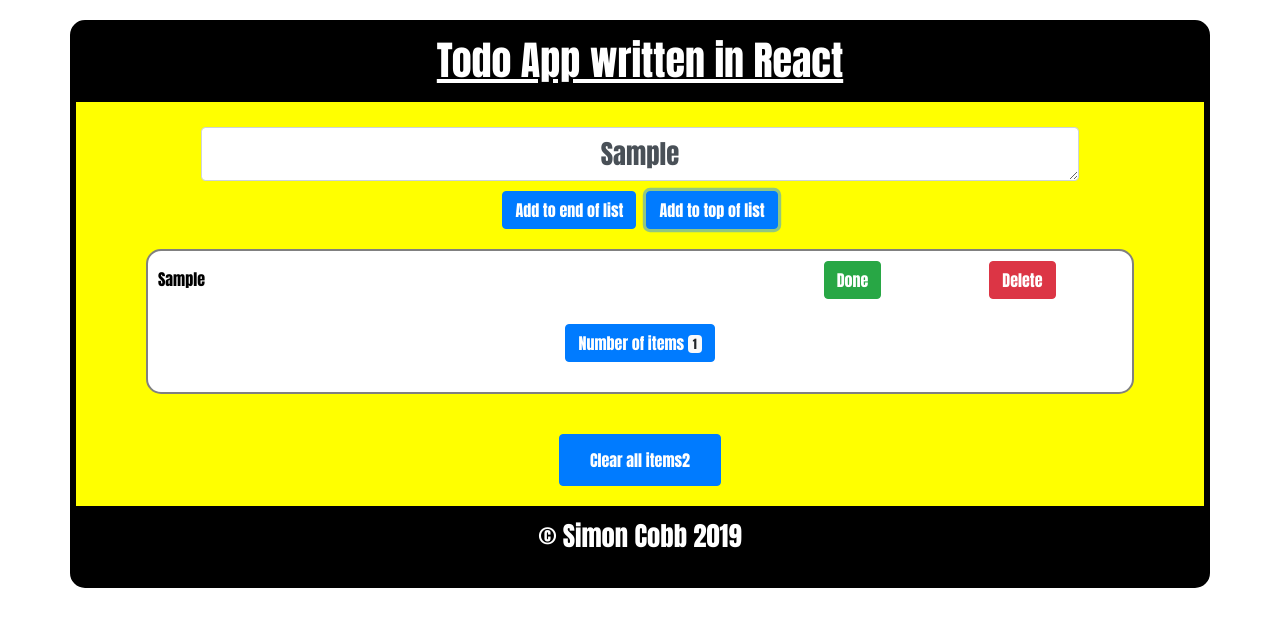
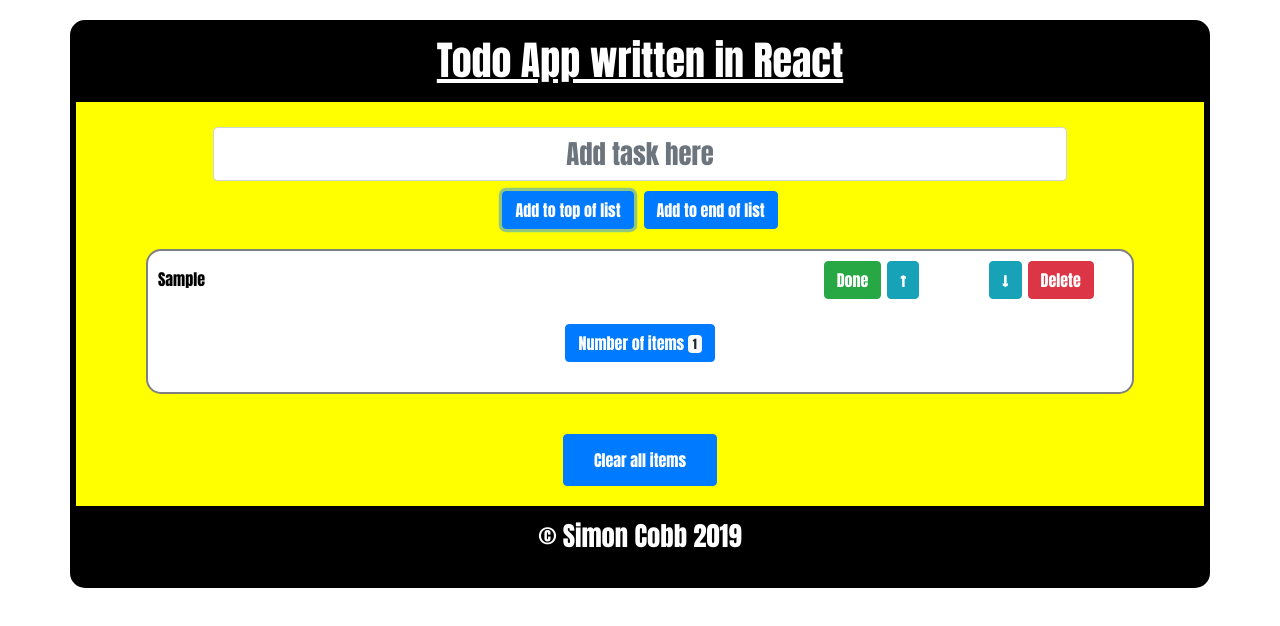
Before and after one commit to simoncobb1966/todo-app-frontend, a React app: page / in a window 1280 px wide. Both pictures are taken after typing "Sample" into the empty fields and a click on the button "Add to top of list". Shown: the top 626 px of the page. Built offline with nearby package versions, Linux system fonts and the light colour scheme.

Commit message:
up down arrows v1

```diff
--- a/src/App.css
+++ b/src/App.css
@@ -68,7 +68,7 @@ body {
   margin-right: auto;
 }
 
-#todoInput {
+.todoInput {
   margin-bottom: 10px;
   font-size: 20pt;
   width: 80%;
--- a/src/App.js
+++ b/src/App.js
@@ -8,23 +8,22 @@ import Footer from './components/footer'
 import Numberoftasks from './components/Numberoftasks'
 import Clearbutton from './components/clearbutton'
 
-
 class App extends Component {
-
-
 
   state = {
     tasks: [],
-    qtyOfTasks: 0
+    qtyOfTasks: 0,
   }
 
-clearList = () => {
-alert ("clear list function")
+  clearList = () => {
+    this.setState({
+      tasks: []
+    })
+  }
 
-  this.setState({
-    tasks: []
-  })
-}
+  moveTask = (id, i) =>{
+    alert (id + " " + i)
+  }
 
   addDone = (kv) => {
     let currentTasks = this.state.tasks
@@ -42,23 +41,20 @@ alert ("clear list function")
     })
   }
 
-  addTaskEnd = (taskDescription) => {
+  addTask = (taskDescription, id) => {
     let currentTasks = this.state.tasks
-    currentTasks.push({
-      taskText: taskDescription,
-      status: "ACTIVE"
-    })
-    this.setState({
-      tasks: currentTasks
-    })
-  }
-
-  addTaskTop = (taskDescription) => {
-    let currentTasks = this.state.tasks
+    if (id==="topButton") {
     currentTasks.unshift({
       taskText: taskDescription,
       status: "ACTIVE"
     })
+  }
+else {
+  currentTasks.push({
+    taskText: taskDescription,
+    status: "ACTIVE"
+  })
+}
     this.setState({
       tasks: currentTasks
     })
@@ -72,42 +68,46 @@ alert ("clear list function")
     return qtyTasks
   }
 
-
-
   render() {
-
-    const headinginfo = "Todo App written in React";
-
-
     return (
 
       <div className="container mainstyle">
-        <Header headingText={headinginfo} />
+        <Header />
 
-        <Entertodo addTaskEndFunction={this.addTaskEnd}
-          addTaskTopFunction={this.addTaskTop}
+        <Entertodo
+          addTaskFunction={this.addTask}
         />
 
         <div className="mainList">
-
           {
             this.state.tasks.map((item, i) => {
               return <Actualtodolist
                 addDoneFunction={this.addDone}
                 addDeletedFunction={this.addDeleted}
-                keyValue={i} taskDescription={item.taskText} taskStatus={item.status} />
+                keyValue={i}
+                taskDescription={item.taskText}
+                taskStatus={item.status}
+                moveTaskFunction={this.moveTask}
+              />
             })
           }
 
-          <Numberoftasks qtyOfTasksFunction={this.qtyOfTasks} />
+          <Numberoftasks
+            qtyOfTasksFunction={this.qtyOfTasks}
+          />
         </div>
 
         <div className="clearButton">
-          <Clearbutton clearListFunction={this.clearList} />
+          <Clearbutton
+            clearListFunction={this.clearList}
+          />
         </div>
 
         <Footer />
+
       </div>
+
+
     );
   }
 }
--- a/src/components/actualtodolist.js
+++ b/src/components/actualtodolist.js
@@ -2,7 +2,9 @@ import React, { Component } from 'react';
 
 class Actualtodolist extends Component {
 
-
+    arrowClicked=(event) =>{
+        this.props.moveTaskFunction(event.target.id, this.props.keyValue)
+    }
 
     doneClicked = () => {
         this.props.addDoneFunction(this.props.keyValue)
@@ -38,9 +40,11 @@ class Actualtodolist extends Component {
 
                 <div className="col-sm-6 col-md-2">
                     <button type="button" onClick={this.doneClicked} class="btn btn-success buttona">Done</button>
+                    <button type="button" onClick={this.arrowClicked} class="btn btn-info buttona" id="upButton">↑</button>
                 </div>
                 <div className="col-sm-6 col-md-2">
-                    <button type="button" onClick={this.deletedClicked} class="btn btn-danger buttona">Delete</button>
+                <button type="button" onClick={this.arrowClicked} class="btn btn-info buttona" id="downButton">↓</button>
+                    <button type="button" onClick={this.deletedClicked} class="btn btn-danger buttona" >Delete</button>
                 </div>
             </div >
         )
--- a/src/components/clearbutton.js
+++ b/src/components/clearbutton.js
@@ -3,14 +3,13 @@ import React, { Component } from 'react';
 class Clearbutton extends Component {
 
 clearClicked = () => {
-    alert ("clear clicked")
 this.props.clearListFunction()
 }
     render() {
         return (
             <div className="col text-center">
                 <div className="btn btn-primary notifications">
-                <button type="submit" onClick={this.clearClicked} className="btn btn-primary addbutton">Clear all items2</button>
+                <button type="submit" onClick={this.clearClicked} className="btn btn-primary addbutton" data-toggle="tooltip" data-placement="bottom" title="Clears the whole list">Clear all items</button>
                 </div>
             </div>
         )
--- a/src/components/entertodo.js
+++ b/src/components/entertodo.js
@@ -6,35 +6,37 @@ state = {
         taskDescription: ""
     }
 
-inputBoxChanged = (event)=> {
-    this.setState ({
+    inputBoxChanged = (event) => {
+        this.setState({
             taskDescription: event.target.value
         })
     }
 
-addTaskEndClicked = ()=> {
-    if (this.state.taskDescription !=="") {
-    this.props.addTaskEndFunction(this.state.taskDescription)
+    addTaskClicked = (event) => {
+        if (this.state.taskDescription !== "") {
+            //turn 1st char to upper case
+            var taskString = this.state.taskDescription.charAt(0).toUpperCase()+this.state.taskDescription.slice(1)
+            this.props.addTaskFunction(taskString, event.target.id)
+            this.refs.textInput.value="";
         }
     }
 
- addTaskTopClicked = ()=> {
-    if (this.state.taskDescription !=="") {
-    this.props.addTaskTopFunction(this.state.taskDescription)
+    Uppercasefirst(string)
+    {
+        return string.charAt(0).toUpperCase() + string.slice(1);
     }
- }
+
 
     render() {
         return (
-            <div>
-                <textarea onChange={this.inputBoxChanged} class="form-control" id="todoInput" rows="1"
-                    placeholder="Enter your todo here"
-                    >
-                    </textarea>
-                <div className="col text-center">
-                    <button type="submit" onClick={this.addTaskEndClicked} className="btn btn-primary addbutton">Add to end of list</button>
-                    <button type="submit" onClick={this.addTaskTopClicked} className="btn btn-primary addbutton">Add to top of list</button>
-                </div>
+            <div className="todoinput col text-center">
+                <input type="text" ref="textInput"
+                 placeholder = "Add task here"
+                    onChange={this.inputBoxChanged}
+                    className="form-control todoInput">
+                </input>
+                <button type="submit" onClick={this.addTaskClicked} id="topButton" className="btn btn-primary addbutton">Add to top of list</button>
+                <button type="submit" onClick={this.addTaskClicked} id="endButton" className="btn btn-primary addbutton">Add to end of list</button>
             </div>
         )
     }
--- a/src/components/header.js
+++ b/src/components/header.js
@@ -4,7 +4,7 @@ class Header extends Component {
     render() {
         return (
             <div className="heading">
-                <h1>{this.props.headingText}</h1>
+                <h1>Todo App written in React</h1>
             </div>
         )
     }
```
Lines whose indentation alone changed are shown as unchanged.
